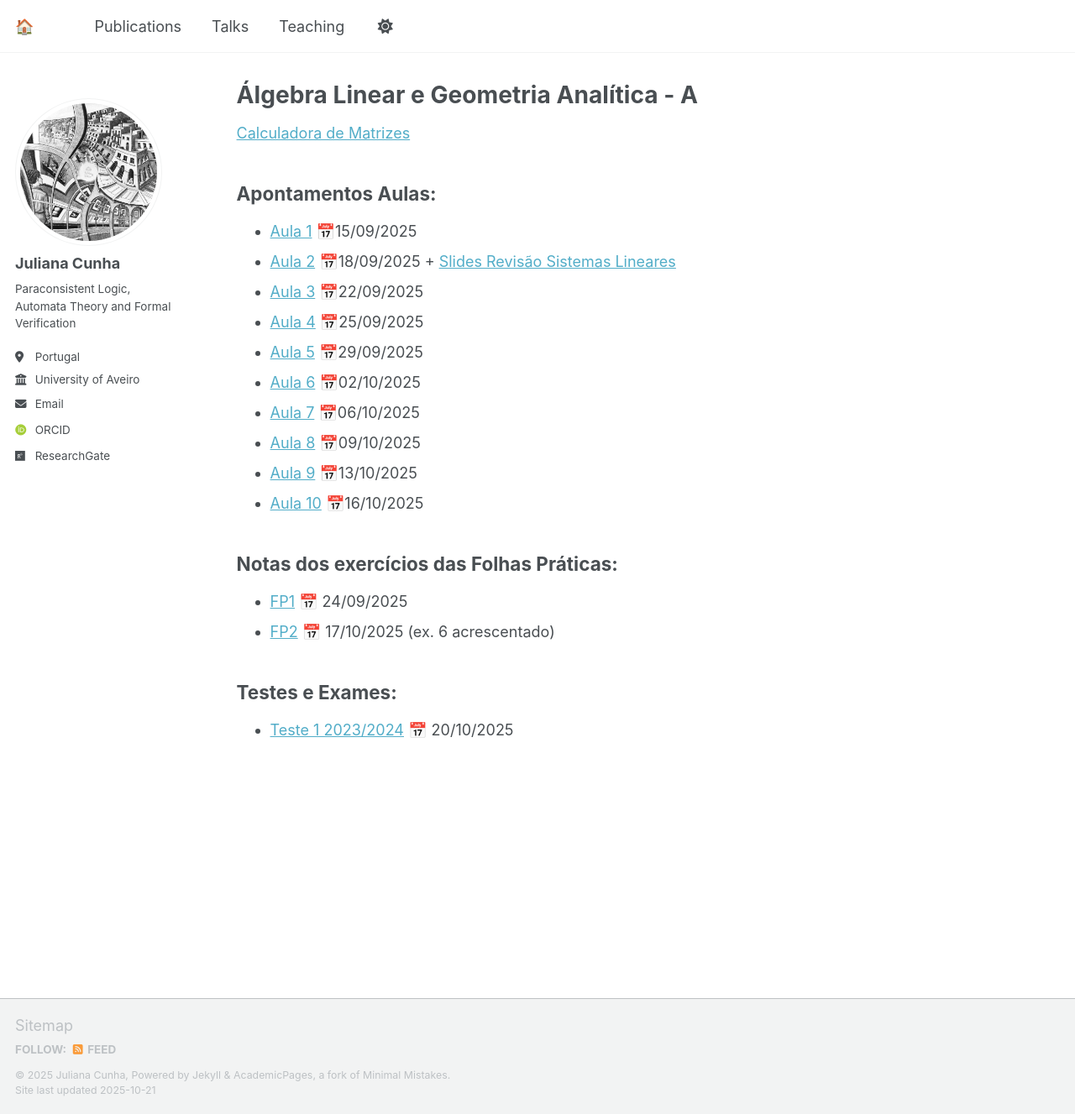
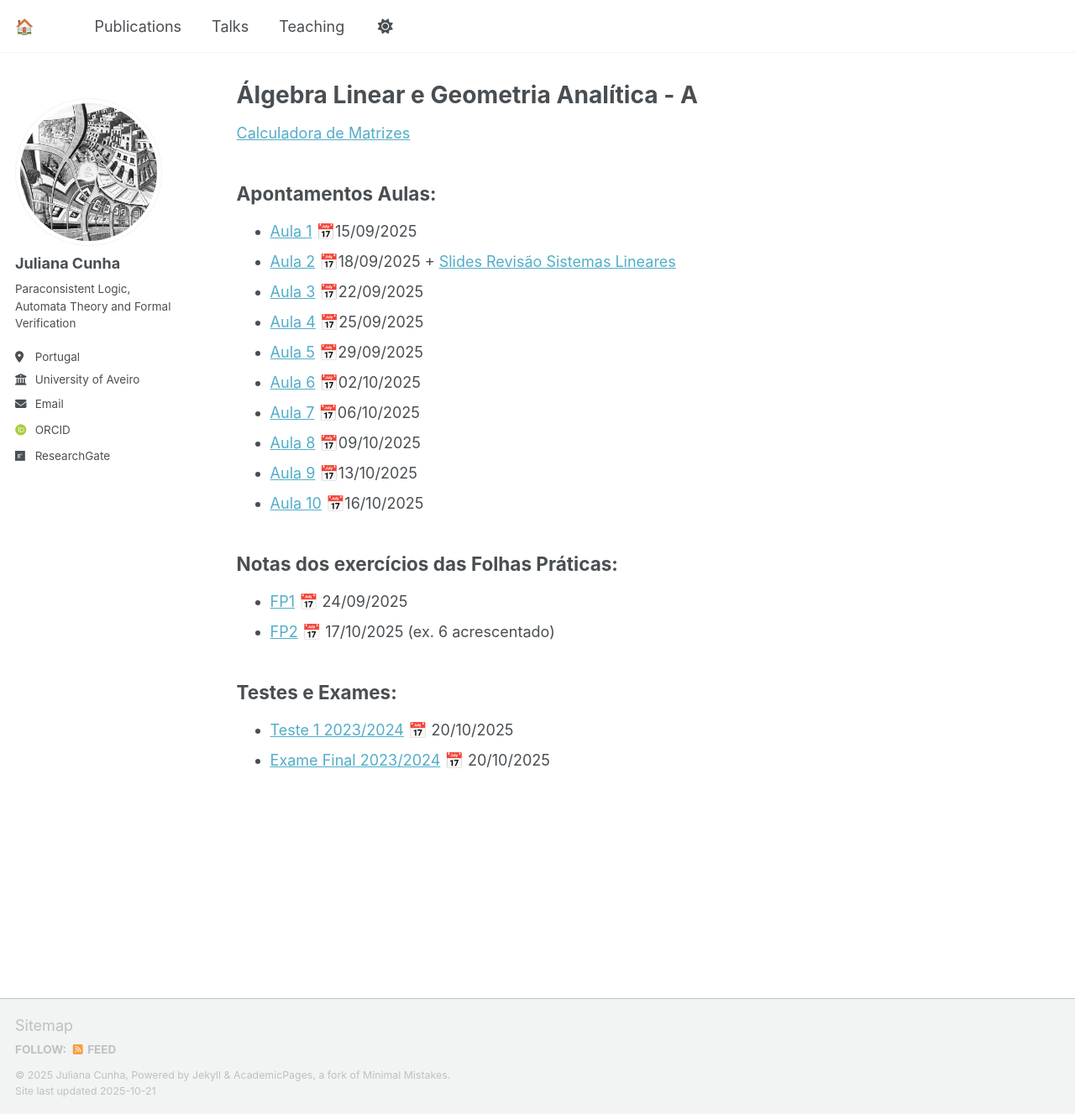
Before and after one commit to juliana-cunha/juliana-cunha.github.io, a Jekyll site: the page built from _pages/teaching.md, in a window 1280 px wide and 1327 px high. Shown: the whole window at 84% size. Built offline with Jekyll 4.4.1, drawn with Linux system fonts in a browser that asks for light colours; some web fonts are replaced; a script that is not in the unit is left out.

Commit message:
Update teaching.md

```diff
--- a/_pages/teaching.md
+++ b/_pages/teaching.md
@@ -29,3 +29,4 @@ Notas dos exercícios das Folhas Práticas:
 Testes e Exames:
 ------
 - [Teste 1 2023/2024](https://juliana-cunha.github.io/files/Teste1_2023.pdf) 📅 20/10/2025
+- [Exame Final 2023/2024](https://juliana-cunha.github.io/files/ExameFinal_2023.pdf) 📅 20/10/2025
```
